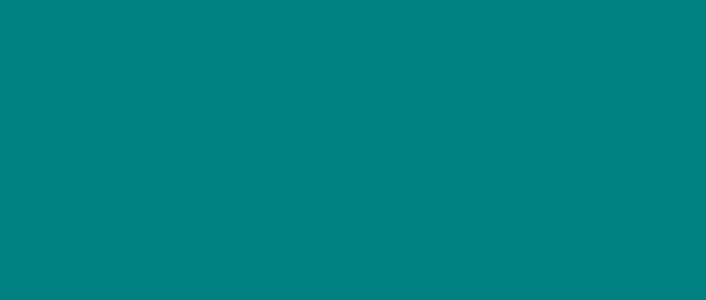
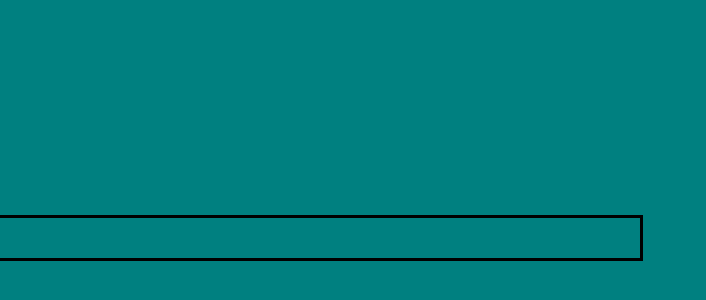
Before and after one commit to bierlingm/capstone-project, a React (Create React App) app: page / in a window 1280 px wide. Shown: the part 162-462 px from the top of the page, without its empty margins (0-706 px from the left). Built offline with nearby package versions, Linux system fonts and the light colour scheme.

Commit message:
Shrink canvas to the size of the text stream and wrap it in a BodyStyled

```diff
--- a/src/App.js
+++ b/src/App.js
@@ -1,12 +1,21 @@
 import React from 'react'
 // import GlobalStyles from './GlobalStyles';
-import styled from 'styled-components/macro'
+import styled from 'styled-components'
 import Canvas from './Canvas'
+// import WordStream from './WordStream'
 
 export default function App() {
   return (
-    <Canvas>
-
-    </Canvas>
+    <BodyStyled>
+      <Canvas>
+      </Canvas>
+    </BodyStyled>
   );
 }
+
+const BodyStyled = styled.div`
+  height: 100vh;
+  width: 100vw;
+  background: teal;
+  display: flex;
+`
--- a/src/Canvas.js
+++ b/src/Canvas.js
@@ -9,8 +9,11 @@ export default function Canvas({ children }) {
     )
 }
 
-const CanvasStyled = styled.div`
-  height: 100vh;
-  width: 100vw;
+const CanvasStyled = styled.canvas`
+  height: 5%;
+  width: 50%;
+  margin: 0;
   background: teal;
+  align-self: center;
+  outline: 3px solid;
 `
--- /dev/null
+++ b/src/WordStream.js
@@ -0,0 +1,14 @@
+import React from 'react'
+import styled from 'styled-components'
+
+export default function WordStream() {
+    return (
+        //<InputStyled autoFocus></InputStyled>
+    )
+}
+
+// const InputStyled = styled.input`
+//   background: transparent;
+//   align-self: center;
+//   margin-left: 50px;
+// `
```
